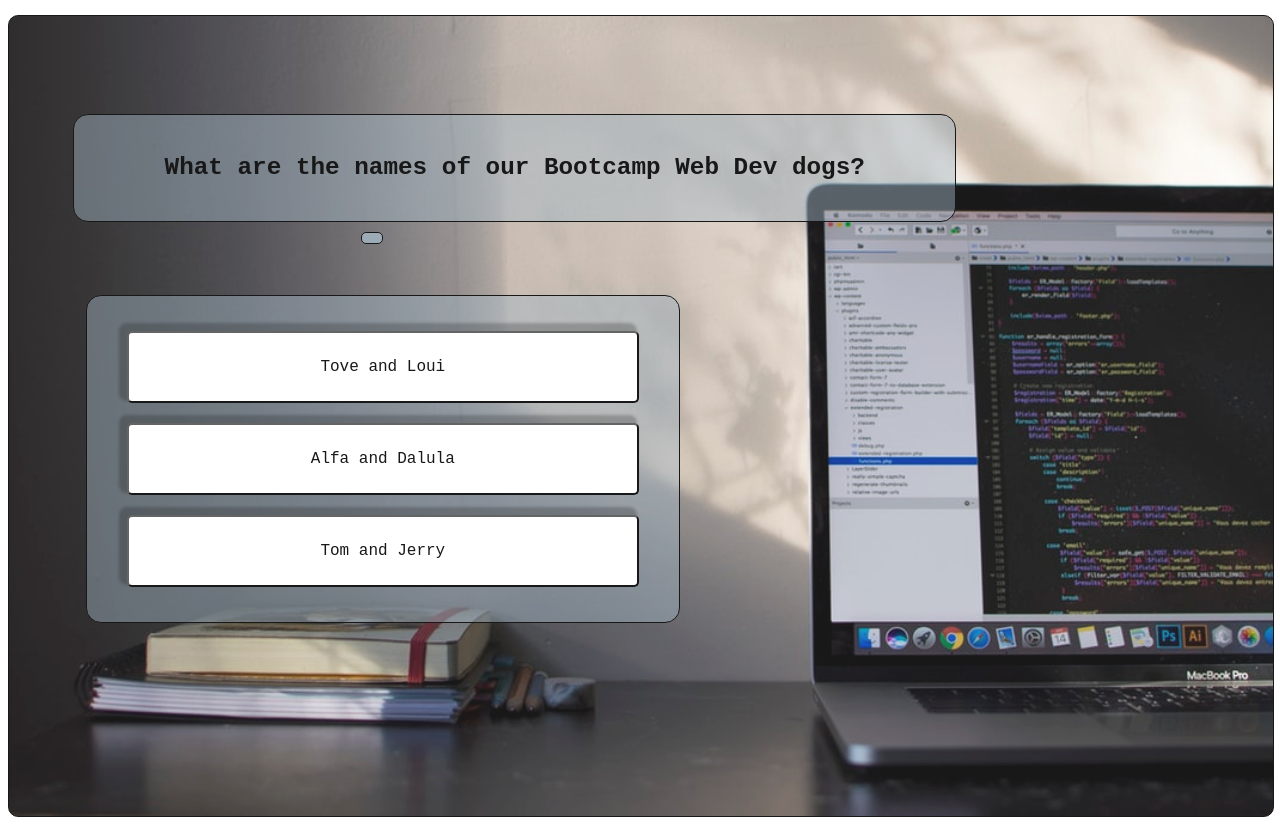
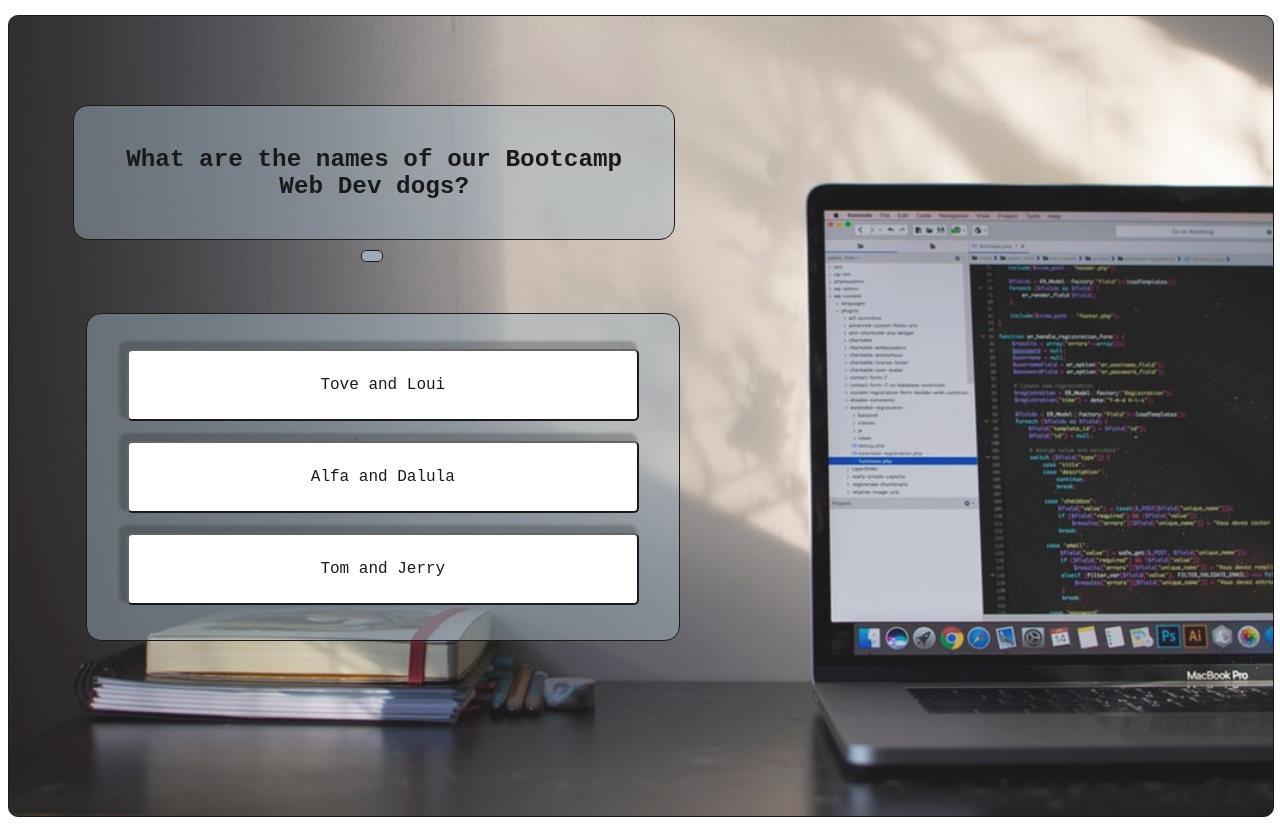
Before and after one commit to sha-hinya/web-dev-quiz, a plain HTML site: page index.html in a window 1280 px wide. Both pictures are taken after a click on the button "START". Drawn offline with nearby package versions, Linux system fonts and the light colour scheme.

Commit message:
add questions, fix ending of the game

```diff
--- a/data.js
+++ b/data.js
@@ -57,7 +57,7 @@ let questionArr = [
     wrongAnswer2: "true || false // =&gt; false"
   },
   {
-    question: "JS - what is the difference between .slice() and .substring()",
+    question: "JS - What is the difference between .slice() and .substring()",
     correctAnswer: ".slice() also supports a negative number",
     wrongAnswer1: "there is no difference, they can be used equivalently",
     wrongAnswer2: ".substring() also supports a negative number"
@@ -70,7 +70,37 @@ let questionArr = [
     wrongAnswer2: "undefined and null"
   },
   {
-    question: "Event Loop",
+    question: "JS - Which of the following advanced methods will mutate an array ?",
+    correctAnswer: ".reverse() and.forEach",
+    wrongAnswer1: ".map(), .filter() and.reduce()",
+    wrongAnswer2: ".forEach() and.map()"
+  },
+  {
+    question: "When it comes to programming what is TDD associated with?",
+    correctAnswer: "it refers to software testing and its approach is to write the tests before writing the code",
+    wrongAnswer1: "it refers to software testing and its approach is to write the tests after writing the code",
+    wrongAnswer2: " it refers to Time Defined Designing"
+  },
+  {
+    question: "When creating a class, the constructor is a special method ...",
+    correctAnswer: "used to create the instance objects.",
+    wrongAnswer1: "used to create objects different structure.",
+    wrongAnswer2: "can be used several times in a class"
+  },
+  {
+    question: "An anonymous function ...",
+    correctAnswer: "is not accessible after its creation if no variable assigned to it",
+    wrongAnswer1: "can be used as a parameter passed to another function",
+    wrongAnswer2: "all answers are correct "
+  },
+  {
+    question: "Which command is used to view all commits made in the past ..",
+    correctAnswer: "git log",
+    wrongAnswer1: "git commit",
+    wrongAnswer2: "git status"
+  },
+  {
+    question: "Thank you for planing!",
     correctAnswer: "O1",
     wrongAnswer1: "O2",
     wrongAnswer2: "O3"
--- a/index.html
+++ b/index.html
@@ -6,16 +6,17 @@
   <meta name="viewport" content="width=device-width, initial-scale=1.0" />
   <meta http-equiv="X-UA-Compatible" content="ie=edge" />
   <title>Game</title>
+  <link rel="stylesheet" href="https://cdnjs.cloudflare.com/ajax/libs/animate.css/3.7.2/animate.min.css">
   <link rel="stylesheet" href="style.css" />
 </head>
 
 <body>
   <div class="mainContainer">
-    <div class="questionBox">
+    <div class="questionBox animated fadeInDown delay-2s">
       <h3> Let's see how much we actually remember from the first Module of the Web Dev Bootcamp! </h3>
     </div>
     <div class="score"></div>
-    <div class="answerBox">
+    <div class="answerBox animated fadeInLeft delay-1s">
       <div class="options option_one" onmouseover="playclip()">
         <button></button>
       </div>
@@ -26,7 +27,7 @@
         <button></button>
       </div>
     </div>
-    <button class="btn-start">START</button>
+    <button class="btn-start animated fadeInUp delay-3s">START</button>
     <button class="btn-next">Next Question</button>
     <audio>
       <source src="./sound-mouseover/click.mp3">
--- a/script.js
+++ b/script.js
@@ -10,14 +10,20 @@ function startGame() {
   }
 }
 
+function endGame() {
+  answerBox.style.visibility = "hidden";
+}
+
 function checkCurrentAnswer(event) {
   count++;
   if (count <= 1) {  //only when clicked option button for first time
     let answer = event.currentTarget.innerHTML;
     let answerBtn = event.currentTarget;
     let correct = questionArr[currentQuestion - 1].correctAnswer;
+    let wrong = !correct;
 
     btnNext.style.visibility = "visible" // buttonNExt visibility show
+    btnNext.classList.add('animated', 'flip');
     console.log('answe', answer)
     console.log('correct', correct)
 
@@ -26,9 +32,13 @@ function checkCurrentAnswer(event) {
       answerBtn.style.backgroundColor = "green";
     } else {
       answerBtn.style.backgroundColor = "red";
+      // return false
+      // if (wrong) {
+
+      // }
     };
     const scoreDiv = document.querySelector(".score");
-    scoreDiv.innerHTML = `Your score is ${score} /12`;
+    scoreDiv.innerHTML = `Your score is ${score} /17`;
   }
 }
 
@@ -43,13 +53,19 @@ function shuffle(a) {
   return a;
 }
 
+
 function showQuestion() {
   count = 0
   // answerBox.style.visibility = "visible"
   btnNext.style.visibility = "hidden"
   options.forEach(function (button) {
+
     button.style.backgroundColor = "white";
+    questionBoxH3.classList.add('animated', 'bounceInDown');
+    button.classList.add('animated', 'bounceInUp');
   });
+
+
 
   let currentQuestionIndex = currentQuestion;
   questionBoxH3.innerHTML = questionArr[currentQuestionIndex].question;
@@ -64,6 +80,8 @@ function showQuestion() {
 
   if (currentQuestionIndex < questionArr.length - 1) {
     currentQuestion++;
+  } else {
+    endGame();
   }
 }
 
--- a/style.css
+++ b/style.css
@@ -25,8 +25,7 @@ body {
   border-radius: 15px;
   background-color: rgba(156, 178, 192, 0.45);
   padding: 15px 25px;
-  /* width: 42vw; */
-  width: 22cm;
+  width: 43vw;
   margin-left: 5vw;
 }
 
@@ -34,7 +33,6 @@ h3 {
   text-align: center;
   color: black;
   font-size: 1.52em;
-  /* font-family: 'Kalam', cursive; */
   font-family: 'Source Code Pro', monospace;
 
 }
@@ -47,7 +45,6 @@ h3 {
   flex-direction: column;
   justify-content: center;
   padding: 25px 30px;
-  /* width: 2cm; */
   align-items: center;
   background-color: rgba(156, 178, 192, 0.45);
   visibility: hidden;
@@ -56,7 +53,6 @@ h3 {
 }
 
 .options > button {
-  /* background-color: ; */
   text-align: center;
   font-family: 'Source Code Pro', monospace;
   color: black;
@@ -72,12 +68,11 @@ h3 {
 }
 
 .btn-next {
-  /* font-weight: 300; */
   background-color: rgba(156, 178, 192, 0.95);
   font-family: 'Source Code Pro', monospace;
   align-self: center;
   border-radius: 5px;
-  padding: 15px 20px;
+  padding: 10px 15px;
   visibility: hidden;;
   font-size: 1.25em;
   font-weight: bold;
```
